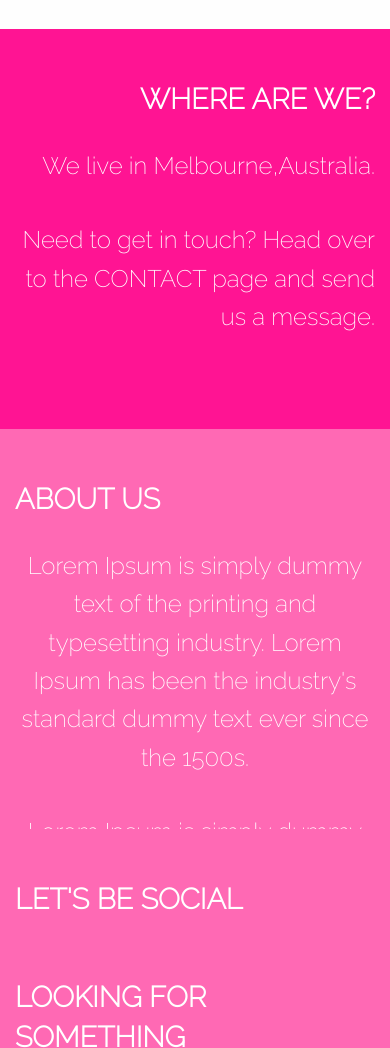
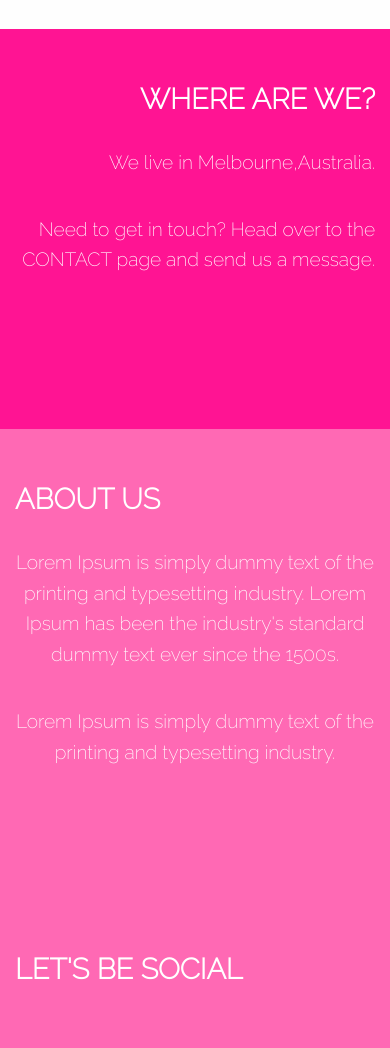
Before and after one commit to meshnesh/Stardom-Foundation, a plain HTML site: page index.html in a window 390 px wide. Shown: the part 2000-3048 px from the top of the page. Drawn offline with nearby package versions, Linux system fonts and the light colour scheme.

Commit message:
fixed mobile responsiveness

```diff
--- a/css/app.css
+++ b/css/app.css
@@ -122,16 +122,39 @@ footer .contact {
     height: 35vw;
     text-align: right;
     color: #fff;
+    height:400;
 }
 
 .light-pink p {
     text-align: right;
 }
+@media screen and (max-width: 420px) {
+    .light-pink p {
+    font-size: 1.2em;
+}
+}
 
 .dark-pink {
     background-color: #ff69b4;
-    height: 35vw;
     color: #fff;
+    height:400;
+}
+@media screen and (max-width: 500px) {
+    .dark-pink {
+    color: #fff;
+        height: 450px;
+}
+}
+@media screen and (max-width: 420px) {
+    .dark-pink {
+    color: #fff;
+        height: 470px;
+}
+}
+@media screen and (max-width: 420px) {
+    .dark-pink p{
+    font-size: 1.2em;
+}
 }
 
 footer h5 {
--- a/index.html
+++ b/index.html
@@ -72,17 +72,17 @@
 
     <footer>
         <div class="row contact">
-            <div class="light-pink small-12 large-3 columns" style="height:400;">
+            <div class="light-pink small-12 large-3 columns">
                 <h5>WHERE ARE WE?</h5>
                 <p>We live in Melbourne,Australia.</p>
                 <p>Need to get in touch? Head over to the CONTACT page and send us a message.</p>
             </div>
-            <div class="dark-pink small-12 large-5 columns" style="height:400;">
+            <div class="dark-pink small-12 large-5 columns">
                 <h5>ABOUT US</h5>
                 <p>Lorem Ipsum is simply dummy text of the printing and typesetting industry. Lorem Ipsum has been the industry's standard dummy text ever since the 1500s.</p>
-                <p>Lorem Ipsum is simply dummy text of the printing and typesetting industry. Lorem Ipsum has been the industry's standard dummy text ever since the 1500s.</p>
+                <p>Lorem Ipsum is simply dummy text of the printing and typesetting industry.</p>
             </div>
-            <div class="dark-pink small-12 large-4 columns" style="height:400;">
+            <div class="dark-pink small-12 large-4 columns">
                 <h5>LET'S BE SOCIAL</h5>
                 <h5>LOOKING FOR SOMETHING
                     <div class="post">
```
